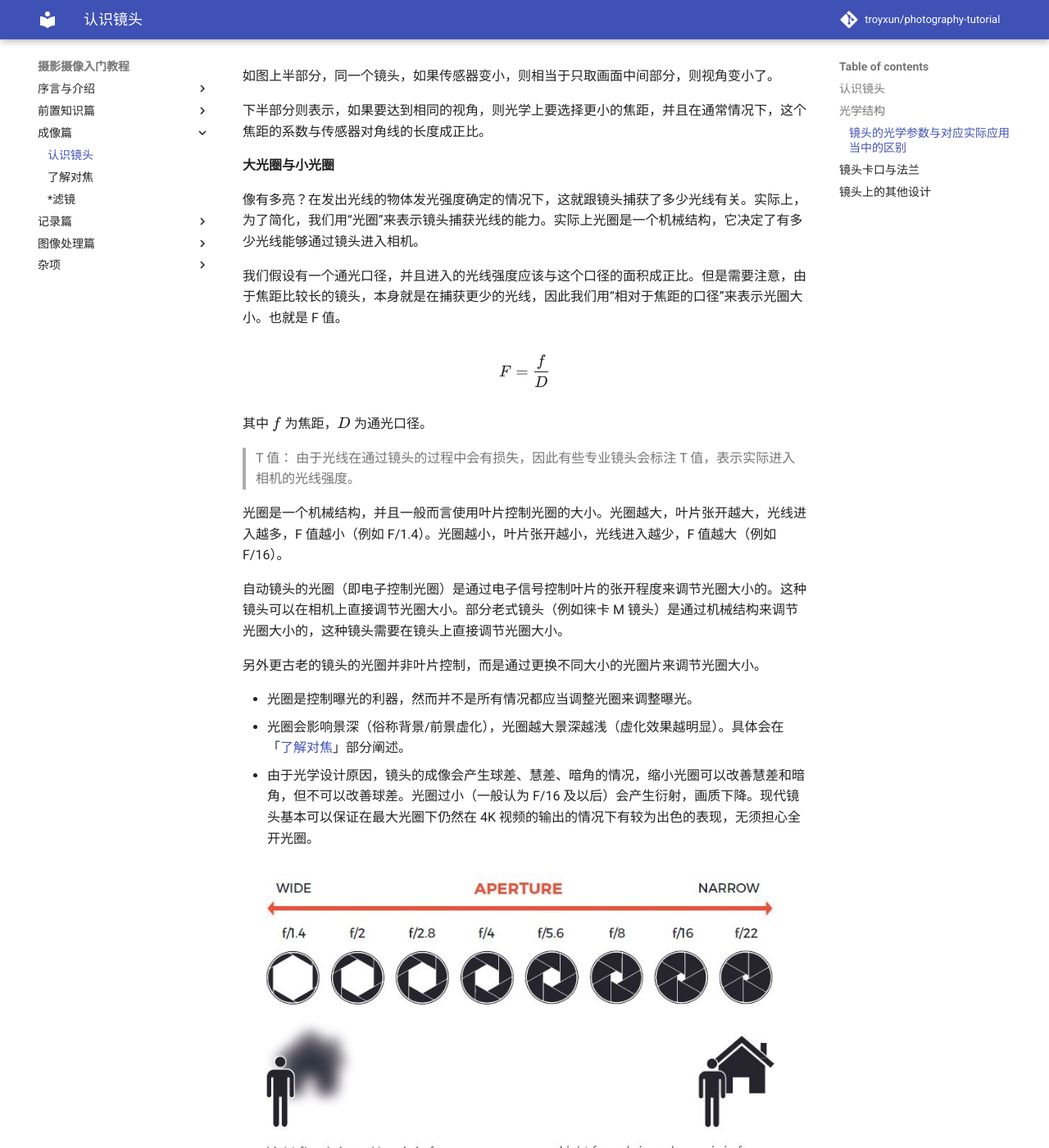
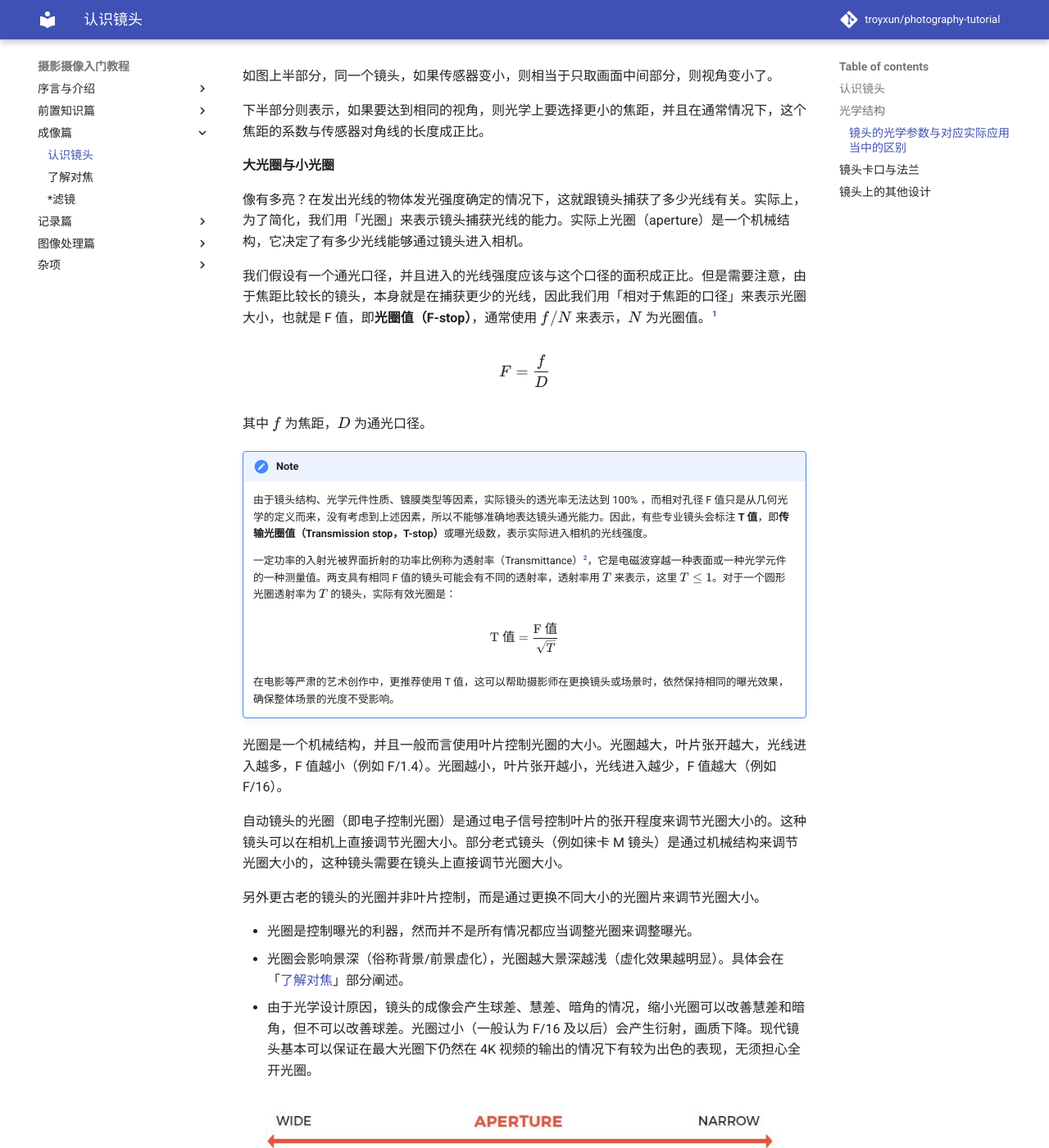
Before and after one commit to troyxun/photography-tutorial, an MkDocs documentation site: the page built from docs/lens.md, in a window 1280 px wide and 1400 px high, scrolled down 2554 px. Shown: the whole window at 82% size. Built offline with MkDocs 1.6.1 and Material for MkDocs 9.7.7, drawn with Linux system fonts in a browser that asks for light colours; comment, search, counter and statistics services are not loaded; some of the changed text lies outside the part shown.

Commit message:
edit T-stop

```diff
--- a/docs/lens.md
+++ b/docs/lens.md
@@ -53,9 +53,9 @@ $$ l = 2f \tan(\frac{\theta}{2}) $$
 
 **大光圈与小光圈**
 
-像有多亮？在发出光线的物体发光强度确定的情况下，这就跟镜头捕获了多少光线有关。实际上，为了简化，我们用“光圈”来表示镜头捕获光线的能力。实际上光圈是一个机械结构，它决定了有多少光线能够通过镜头进入相机。
+像有多亮？在发出光线的物体发光强度确定的情况下，这就跟镜头捕获了多少光线有关。实际上，为了简化，我们用「光圈」来表示镜头捕获光线的能力。实际上光圈（aperture）是一个机械结构，它决定了有多少光线能够通过镜头进入相机。
 
-我们假设有一个通光口径，并且进入的光线强度应该与这个口径的面积成正比。但是需要注意，由于焦距比较长的镜头，本身就是在捕获更少的光线，因此我们用“相对于焦距的口径”来表示光圈大小。也就是 F 值。
+我们假设有一个通光口径，并且进入的光线强度应该与这个口径的面积成正比。但是需要注意，由于焦距比较长的镜头，本身就是在捕获更少的光线，因此我们用「相对于焦距的口径」来表示光圈大小，也就是 F 值，即**光圈值（F-stop）**，通常使用 $f/N$ 来表示，$N$ 为光圈值。[^1]
 
 $$
 F = \frac{f}{D}
@@ -63,7 +63,16 @@ $$
 
 其中 $f$ 为焦距，$D$ 为通光口径。
 
-> T 值： 由于光线在通过镜头的过程中会有损失，因此有些专业镜头会标注 T 值，表示实际进入相机的光线强度。
+!!! Note
+    由于镜头结构、光学元件性质、镀膜类型等因素，实际镜头的透光率无法达到 100% ，而相对孔径 F 值只是从几何光学的定义而来，没有考虑到上述因素，所以不能够准确地表达镜头通光能力。因此，有些专业镜头会标注 **T 值**，即**传输光圈值（Transmission stop，T-stop）**或曝光级数，表示实际进入相机的光线强度。
+
+    一定功率的入射光被界面折射的功率比例称为透射率（Transmittance）[^2]，它是电磁波穿越一种表面或一种光学元件的一种测量值。两支具有相同 F 值的镜头可能会有不同的透射率，透射率用 $T$ 来表示，这里 $T \leq 1$。对于一个圆形光圈透射率为 $T$ 的镜头，实际有效光圈是：
+
+    $$
+    \text{T 值} = \frac{\text{F 值}}{\sqrt{T}}
+    $$
+
+    在电影等严肃的艺术创作中，更推荐使用 T 值，这可以帮助摄影师在更换镜头或场景时，依然保持相同的曝光效果，确保整体场景的光度不受影响。
 
 光圈是一个机械结构，并且一般而言使用叶片控制光圈的大小。光圈越大，叶片张开越大，光线进入越多，F 值越小（例如 F/1.4）。光圈越小，叶片张开越小，光线进入越少，F 值越大（例如 F/16）。
 
@@ -105,3 +114,6 @@ $$
 -   卡口的电子触点用来提供电源和通信。
 -   部分镜组可通过位移来抵消抖动，请在防抖动一部分中查看。
 -   除此之外还有一些高级玩法，例如增倍（增焦减光）、减焦增光、卡口转接等操作，本部分不再提及。
+
+[^1]: Photography — Apertures and related properties pertaining to photographic lenses — Designations and measurements: ISO 517:2008[S/OL]. 2008.
+[^2]: Hecht E. Optics[M]. Fifth Edition. Pearson Education Incorporated, 2017.
--- a/mkdocs.yml
+++ b/mkdocs.yml
@@ -48,4 +48,4 @@ extra_javascript:
 extra_css:
     - https://cdn.jsdelivr.net/npm/katex@0.16.8/dist/katex.min.css
 plugins:
-    - glightbox
+    # - glightbox
```
